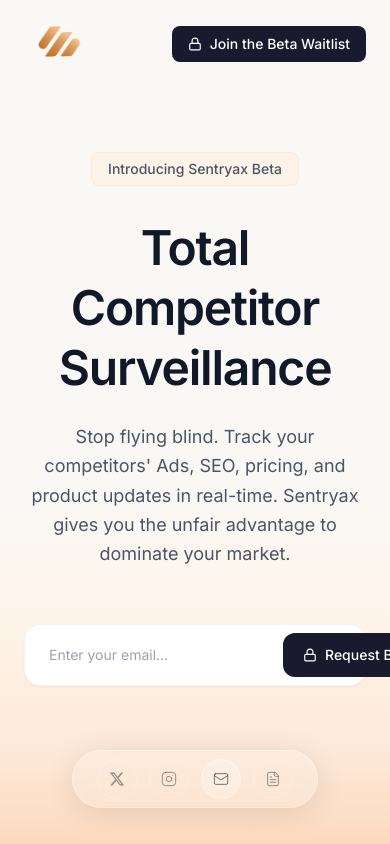
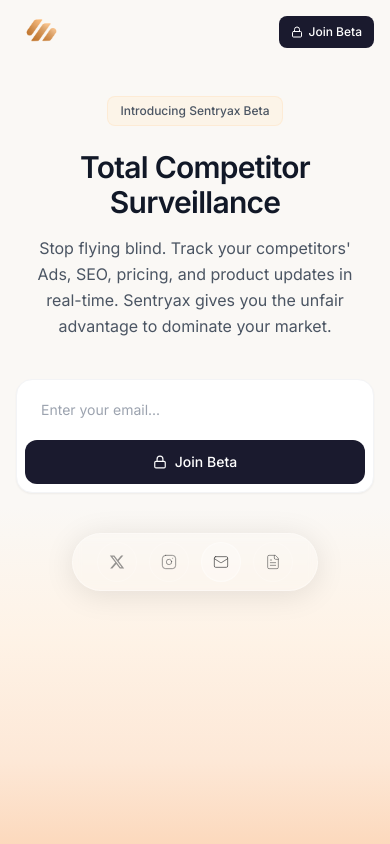
Before and after one commit to Kukazu321/Sentryax, a Next.js app in the folder apps/web/: page / in a window 390 px wide. Built offline with nearby package versions, Linux system fonts and the light colour scheme.

Commit message:
Add full mobile responsive design for hero, header and email form

```diff
--- a/apps/web/src/components/marketing/header.tsx
+++ b/apps/web/src/components/marketing/header.tsx
@@ -6,7 +6,7 @@
 
 export function Header() {
   return (
-    <header className="w-full py-4 px-6">
+    <header className="w-full py-3 sm:py-4 px-4 sm:px-6">
       <div className="max-w-7xl mx-auto flex items-center justify-between">
         {/* Logo */}
         <Link href="/" className="flex items-center gap-2">
@@ -15,17 +15,18 @@
             alt="Sentryax"
             width={200}
             height={52}
-            className="h-14 w-auto"
+            className="h-10 sm:h-14 w-auto"
           />
         </Link>
 
         {/* Auth button */}
         <Link
           href="/waitlist"
-          className="inline-flex items-center gap-2 text-sm font-medium text-white btn-gradient px-4 py-2 rounded-lg transition-colors"
+          className="inline-flex items-center gap-1.5 sm:gap-2 text-xs sm:text-sm font-medium text-white btn-gradient px-3 sm:px-4 py-2 rounded-lg transition-colors"
         >
-          <Lock className="w-3.5 h-3.5" />
-          Join the Beta Waitlist
+          <Lock className="w-3 h-3 sm:w-3.5 sm:h-3.5" />
+          <span className="hidden sm:inline">Join the Beta Waitlist</span>
+          <span className="sm:hidden">Join Beta</span>
         </Link>
       </div>
     </header>
--- a/apps/web/src/components/marketing/hero.tsx
+++ b/apps/web/src/components/marketing/hero.tsx
@@ -1,24 +1,24 @@
 
 export function Hero() {
   return (
-    <section className="relative pt-16 pb-12">
-      <div className="relative max-w-4xl mx-auto px-6 text-center">
+    <section className="relative pt-8 sm:pt-12 md:pt-16 pb-8 sm:pb-12">
+      <div className="relative max-w-4xl mx-auto px-4 sm:px-6 text-center">
         {/* Badge */}
-        <div className="inline-flex items-center gap-2 px-4 py-1.5 rounded-lg bg-orange-100/40 border border-orange-200/30 mb-8">
-          <span className="text-sm font-medium text-gray-600">
+        <div className="inline-flex items-center gap-2 px-3 sm:px-4 py-1.5 rounded-lg bg-orange-100/40 border border-orange-200/30 mb-6 sm:mb-8">
+          <span className="text-xs sm:text-sm font-medium text-gray-600">
             Introducing Sentryax Beta
           </span>
         </div>
 
         {/* Heading */}
-        <h1 className="text-5xl md:text-6xl font-semibold text-gray-900 leading-tight tracking-tight">
+        <h1 className="text-3xl sm:text-4xl md:text-5xl lg:text-6xl font-semibold text-gray-900 leading-[1.15] sm:leading-tight tracking-tight">
           Total Competitor
           <br />
           Surveillance
         </h1>
 
         {/* Subheading */}
-        <p className="mt-6 text-lg text-gray-600 max-w-xl mx-auto leading-relaxed">
+        <p className="mt-4 sm:mt-6 text-base sm:text-lg text-gray-600 max-w-xl mx-auto leading-relaxed px-2 sm:px-0">
           Stop flying blind. Track your competitors' Ads, SEO, pricing, and product updates in real-time. Sentryax gives you the unfair advantage to dominate your market.
         </p>
 
--- a/apps/web/src/components/marketing/try-it-out.tsx
+++ b/apps/web/src/components/marketing/try-it-out.tsx
@@ -23,27 +23,28 @@
   ];
 
   return (
-    <section className="pt-2 pb-8 px-6">
+    <section className="pt-2 pb-8 px-4 sm:px-6">
       <div className="max-w-2xl mx-auto">
         {/* Email Input Card */}
-        <div className="bg-white rounded-2xl shadow-sm border border-gray-100 p-2">
-          <div className="flex items-center gap-2">
+        <div className="bg-white rounded-2xl shadow-sm border border-gray-100 p-2 sm:p-2">
+          <div className="flex flex-col sm:flex-row items-stretch sm:items-center gap-2">
             <input
               type="email"
               value={url}
               onChange={(e) => setUrl(e.target.value)}
               placeholder="Enter your email..."
-              className="flex-1 px-4 py-3 text-gray-900 placeholder-gray-400 bg-transparent outline-none text-sm"
+              className="flex-1 px-4 py-3 text-gray-900 placeholder-gray-400 bg-transparent outline-none text-sm min-w-0"
             />
-            <button className="inline-flex items-center gap-2 px-5 py-3 text-sm font-medium text-white btn-gradient rounded-xl whitespace-nowrap">
+            <button className="inline-flex items-center justify-center gap-2 px-5 py-3 text-sm font-medium text-white btn-gradient rounded-xl whitespace-nowrap">
               <Lock className="w-3.5 h-3.5" />
-              Request Beta Access
+              <span className="hidden xs:inline">Request Beta Access</span>
+              <span className="xs:hidden">Join Beta</span>
             </button>
           </div>
         </div>
 
         {/* Liquid Glass Bubble */}
-        <div className="mt-16 flex justify-center">
+        <div className="mt-10 sm:mt-16 flex justify-center">
           <div
             className="relative flex items-center gap-3 px-6 py-2 rounded-full"
             style={{
```
